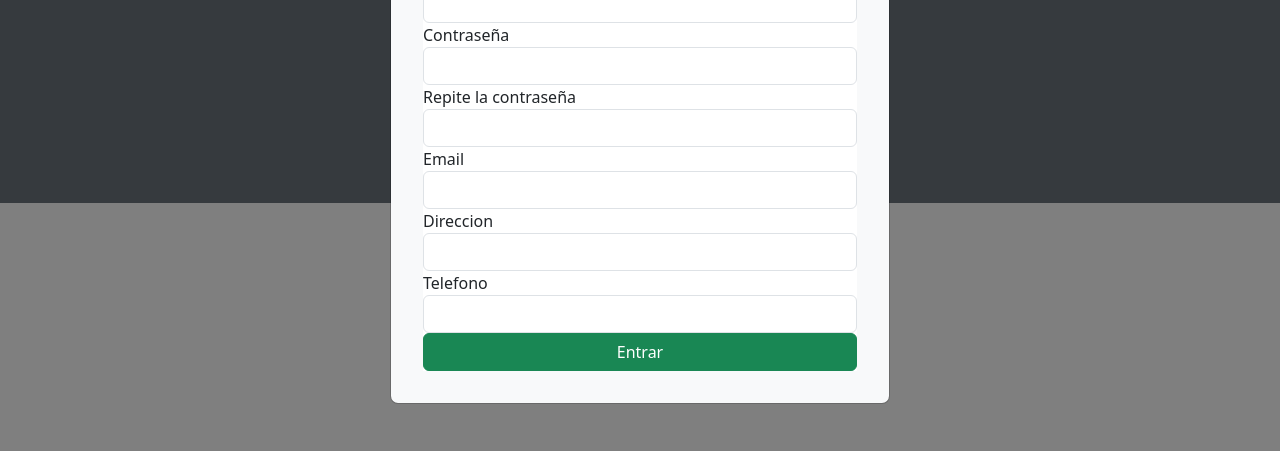
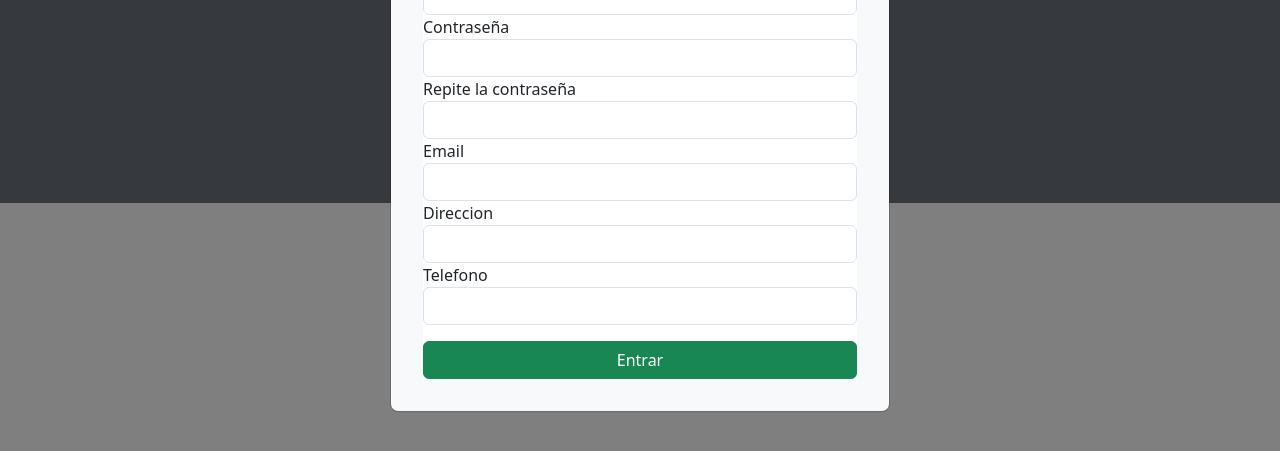
Before and after one commit to davidgonzz/webskill, a plain HTML site: page index.html in a window 1280 px wide. Both pictures are taken after a click on the button "Registrarse". Shown: the part 267-718 px from the top of the page. Drawn offline with nearby package versions, Linux system fonts and the light colour scheme.

Commit message:
añadicion de correciones de los modales

```diff
--- a/index.html
+++ b/index.html
@@ -218,7 +218,7 @@
                     <input type="email" class="form-control" id="exampleInputEmail1" aria-describedby="emailHelp">
                 </div>
                 <div class=" bg-white">
-                    <button type="button" class="btn btn-success w-100">Entrar</button>
+                    <button type="button" class="btn btn-success w-100 mt-3">Entrar</button>
                 </div>
             </div>
             </div>
@@ -244,7 +244,7 @@
                 <input type="email" class="form-control" id="exampleInputEmail1" aria-describedby="emailHelp">
             </div>
             <div class=" bg-white p-3">
-                <button type="button" class="btn btn-success w-100"  data-bs-dismiss="modal" aria-label="Close">Entrar</button>
+                <button type="button" class="btn btn-success w-100 "  data-bs-dismiss="modal" aria-label="Close">Entrar</button>
          </div>
         </div>
         </div>
```
Also changed, not shown: quienessomos.html (+2 -2 lines).
